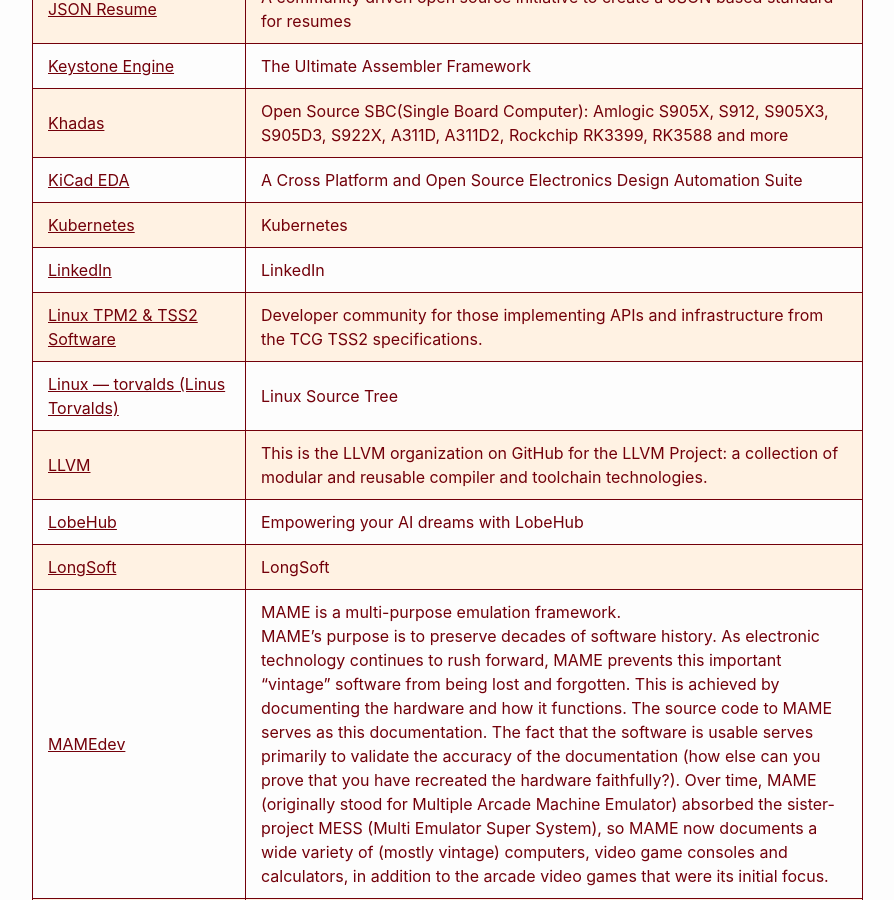
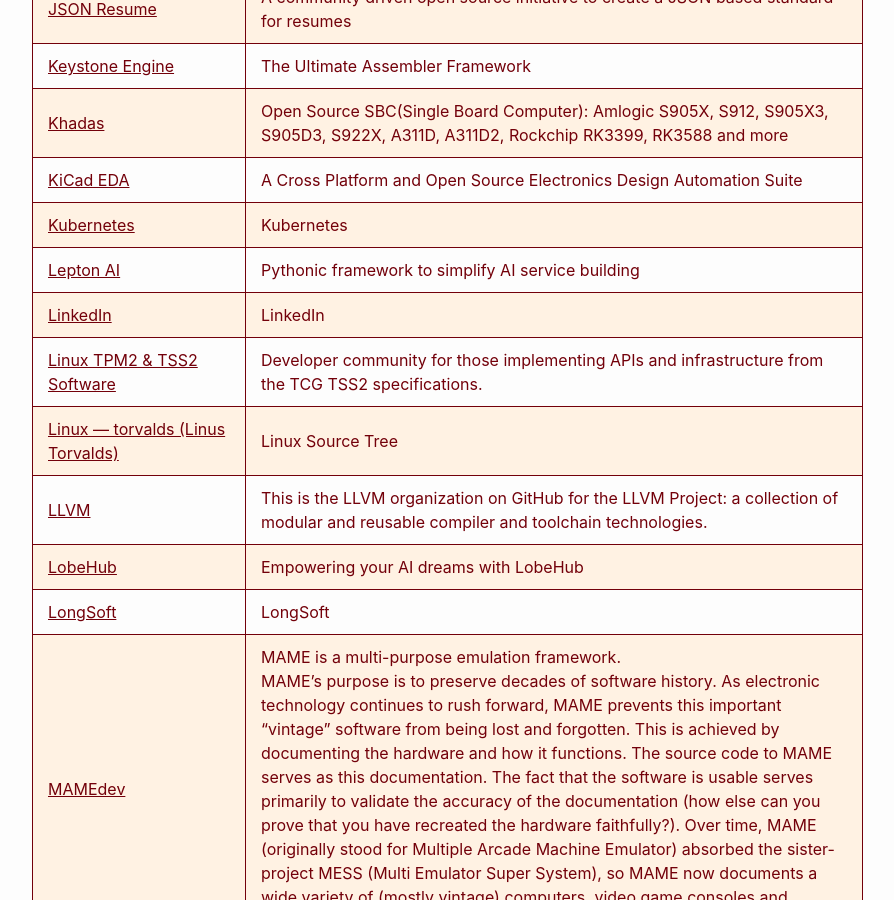
Before and after one commit to RalphHightower/RalphHightower, a Jekyll site: the page built from Computing/GitHubCompanyGovernment.md, in a window 1280 px wide and 900 px high, scrolled down 8355 px. Shown: the whole window, without its empty margins (238-1132 px from the left). Built offline with Jekyll 4.4.1, drawn with Linux system fonts in a browser that asks for light colours; our own code applies the rules of GitHub Pages for plain Markdown files.

Commit message:
[docs](doc): Update GitHubCompanyGovernment(extended description)

```diff
--- a/Computing/GitHubCompanyGovernment.md
+++ b/Computing/GitHubCompanyGovernment.md
@@ -117,6 +117,7 @@
 | [Khadas](https://github.com/khadas ) | Open Source SBC(Single Board Computer): Amlogic S905X, S912, S905X3, S905D3, S922X, A311D, A311D2, Rockchip RK3399, RK3588 and more |
 | [KiCad EDA](https://github.com/KiCad ) | A Cross Platform and Open Source Electronics Design Automation Suite |
 | [Kubernetes](https://github.com/kubernetes ) | Kubernetes |
+| [Lepton AI](https://github.com/leptonai ) | Pythonic framework to simplify AI service building |
 | [LinkedIn](https://github.com/linkedin ) | LinkedIn |
 | [Linux TPM2 & TSS2 Software](https://github.com/tpm2-software ) | Developer community for those implementing APIs and infrastructure from the TCG TSS2 specifications. |
 | [Linux — torvalds (Linus Torvalds)](https://github.com/torvalds ) | Linux Source Tree |
```
